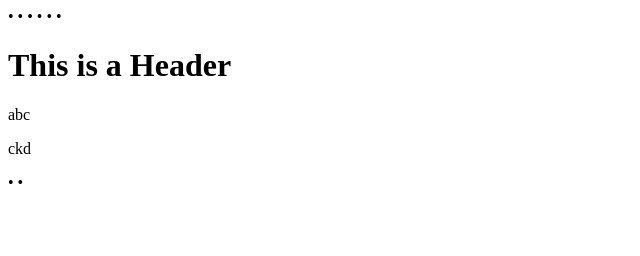
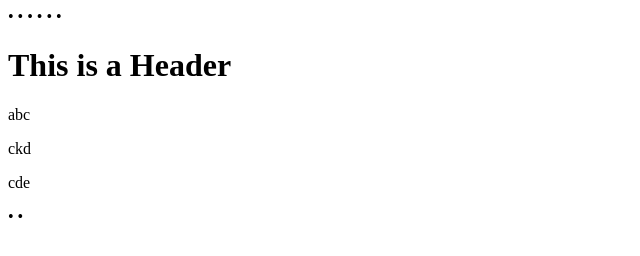
Before and after one commit to SE151251/git-test, a plain HTML site: page template/test.html in a window 1280 px wide. Shown: the full height of the page, 0-640 px from the left. Drawn offline with Linux system fonts and the light colour scheme.

Commit message:
fourth commit

```diff
--- a/template/test.html
+++ b/template/test.html
@@ -6,5 +6,6 @@
 •	        <h1>This is a Header</h1>
             <p>abc</p>
             <p>ckd</p>
+            <p>cde</p>
 •	    </body>
 •	</html>
```
